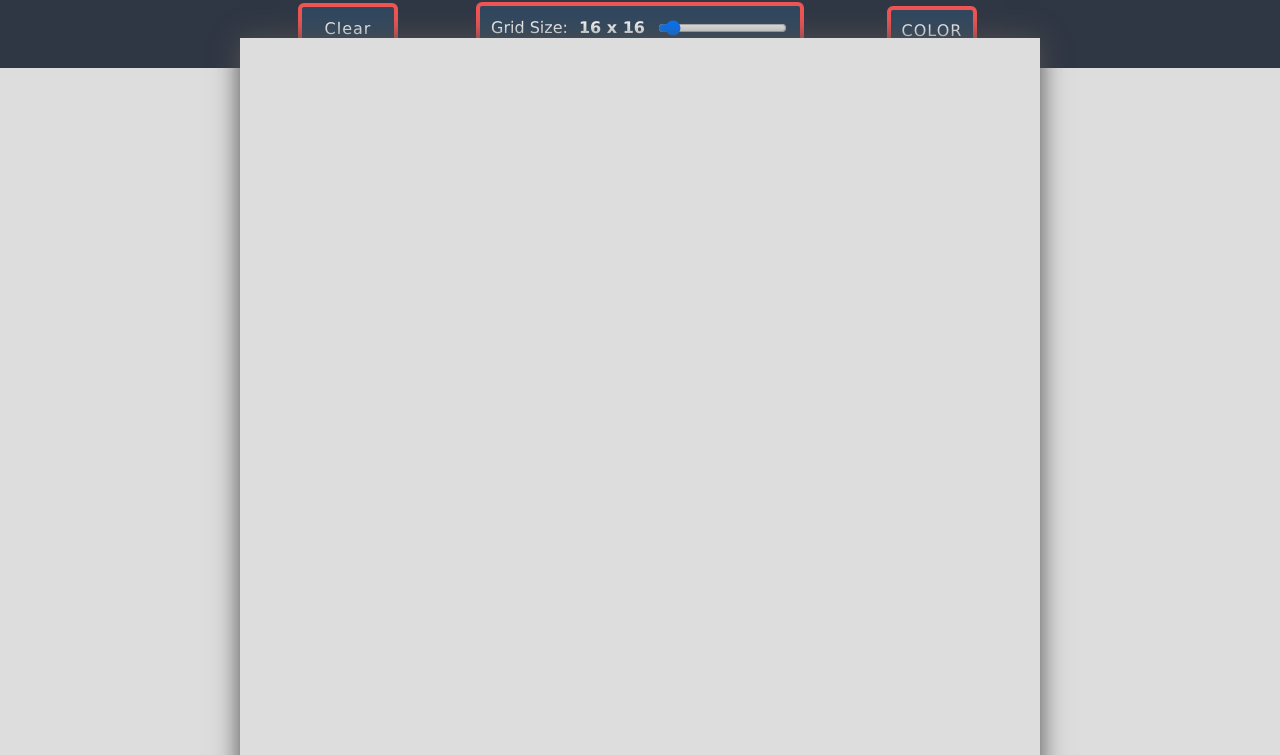
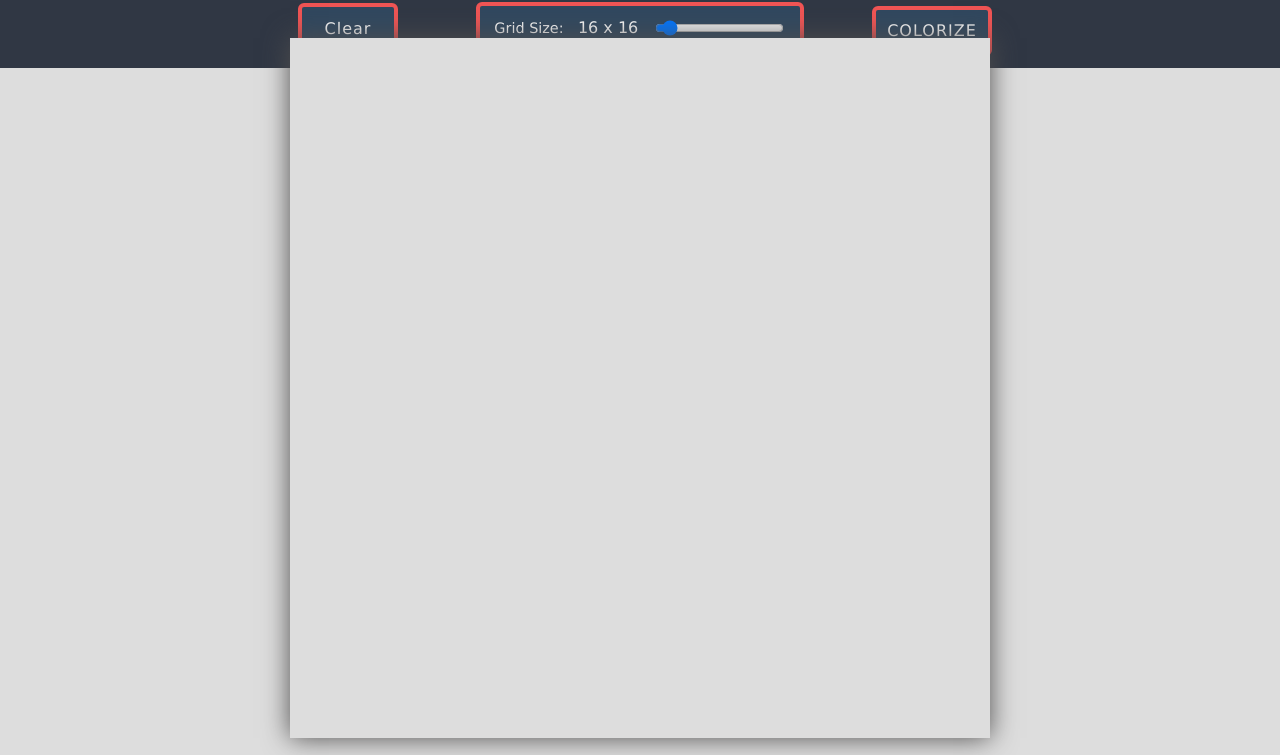
Before and after one commit to EpictetusZ1/etch-a-sketch, a plain HTML site: page index.html in a window 1280 px wide. Shown: the part 45-800 px from the top of the page. Drawn offline with Linux system fonts and the light colour scheme.

Commit message:
Fix colorize logic toggle

```diff
--- a/index.html
+++ b/index.html
@@ -24,7 +24,7 @@
             <input type="range" min="10" max="100" value="16" class="slider" id="size-adjust">
         </div>
         <div class="btn-container">
-            <button type="button" id="color">COLOR</button>
+            <button type="button" id="color">COLORIZE</button>
         </div>
     </div>
     <div class="board-container">
--- a/script.js
+++ b/script.js
@@ -79,11 +79,14 @@ function randomColorMode() {
 
 colorBtn.addEventListener("mousedown", () => {
     colorBtn.style.backgroundColor = highlight
+    updateGrid(size)
     if (random){
         random = false
+        return random
     }
     random = true
     setTimeout(function (){
         colorBtn.style.backgroundColor = "#30475E"
     }, 350)
+    return random
 })
--- a/styles/style.css
+++ b/styles/style.css
@@ -27,6 +27,7 @@ html, body {
 .main {
     height: 100%;
     width: auto;
+    background-color: var(--grey);
     font-family: Verdana, 'sans-serif';
 }
 
@@ -74,28 +75,28 @@ html, body {
 }
 
 .selection-container label {
-    font-size: 1em;
+    font-size: 0.9em;
 }
 
 #slider-counter {
     font-size: 1em;
-    font-weight: bolder;
     transition: all 0.2s ease-in;
 }
 
 .board-container {
     display: flex;
-    height: 100%;
+    height: 80%;
     width: 100%;
+    align-content: center;
     justify-content: center;
     background-color: var(--grey);
 }
 
 .board {
-    margin-bottom: 60px;
+    /*margin-bottom: 80px;*/
     align-self: center;
-    height: 800px;
-    width: 800px;
+    height: 700px;
+    width: 700px;
     box-shadow:  0 0 25px #4f4e4e;
 }
 
@@ -123,7 +124,7 @@ html, body {
 
 #color {
     height: 50px;
-    width: 90px;
+    width: 120px;
     margin-top: 6px;
     border: 4px solid var(--salmon);
     background-color: var(--navyBlue);
```
